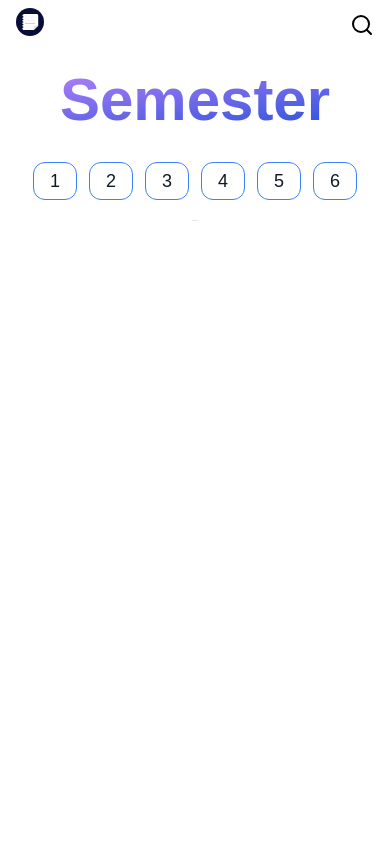
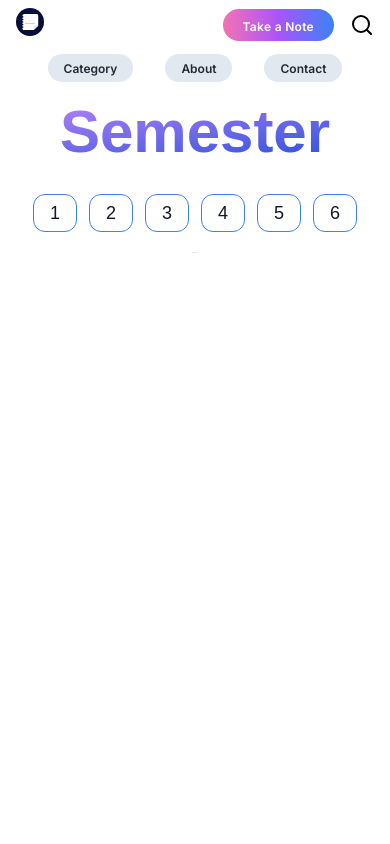
Before and after one commit to Jignesh220/smart-uni, a Next.js app: page /bsc in a window 390 px wide. Shown: the top 844 px of the page. Built offline with nearby package versions, Linux system fonts and the light colour scheme; a web font is replaced by a local one.

Commit message:
some fixes

```diff
--- a/app/Reuseable/Model.tsx
+++ b/app/Reuseable/Model.tsx
@@ -58,7 +58,7 @@ const Modal = ({
   return (
     <Fragment>
       <AnimatePresence>
-        <div className="fixed inset-0 flex items-center justify-center z-50">
+        <div className="fixed inset-0 flex items-center justify-center z-50 p-2">
           <div className="fixed bg-black/50 inset-0 backdrop-blur-[5px] -z-50"></div>
           <motion.div
             initial={{
@@ -90,7 +90,7 @@ const Modal = ({
             }
             className={`${ModelStyale({
               variants,
-            })} rounded-3xl z-10 w-[38rem] h-auto relative ${className}`}
+            })} rounded-3xl z-10 md:w-[38rem] w-full h-auto relative ${className}`}
             style={{
               boxShadow: "rgba(100, 100, 111, 0.2) 0px 7px 29px 0px",
             }}
--- a/app/Reuseable/Navbar.tsx
+++ b/app/Reuseable/Navbar.tsx
@@ -72,7 +72,24 @@ export function Navbar() {
             </div> */}
           </div>
         </Link>
-        <Link href="/search" className="block md:hidden">
+        <div className="flex flex-row gap-4">
+          <motion.div
+            whileHover={{
+              scale: 1.04,
+            }}
+            whileTap={{
+              scale: 0.8,
+            }}
+            transition={{
+              type: "spring",
+            }}
+            className="my-auto block md:hidden rounded-full text-white bg-blue-300 p-1 px-5 bg-gradient-to-r from-pink-400 via-purple-500 to-blue-500"
+          >
+            <Link href="/notes" className="text-xs font-semibold tracking-wide">
+              Take a Note
+            </Link>
+          </motion.div>
+          <Link href="/search" className="block md:hidden my-auto">
             <svg
               xmlns="http://www.w3.org/2000/svg"
               width="24"
@@ -88,6 +105,7 @@ export function Navbar() {
               <path d="m21 21-4.3-4.3" />
             </svg>
           </Link>
+        </div>
         <ul className="md:space-x-8 min-[0px]:hidden md:inline-flex">
           {menuItems.map((item) => (
             <li key={item.name} className="my-auto ">
@@ -107,14 +125,15 @@ export function Navbar() {
               scale: 0.8,
             }}
             transition={{
-            type:"spring"
+              type: "spring",
             }}
-          className="my-auto rounded-full text-white bg-blue-300 p-2 px-8 bg-gradient-to-r from-pink-400 via-purple-500 to-blue-500">
+            className="my-auto rounded-full text-white bg-blue-300 p-2 px-8 bg-gradient-to-r from-pink-400 via-purple-500 to-blue-500"
+          >
             <Link
               href="/notes"
               className="text-base font-semibold tracking-wide"
             >
-                Notes
+              Take a Note
             </Link>
           </motion.li>
           <li>
@@ -142,6 +161,18 @@ export function Navbar() {
             </Link>
           </li>
         </ul>
+      </div>
+      <div className="text-sm flex flex-row justify-center gap-8 mt-1 md:hidden">
+        {menuItems.map((item) => (
+          <div key={item.name} className="my-auto bg-slate-200 p-1 px-4 rounded-full">
+            <Link
+              href={item.href}
+              className="text-xs font-semibold text-gray-800 hover:text-gray-800/75"
+            >
+              {item.name}
+            </Link>
+          </div>
+        ))}
       </div>
     </div>
   );
--- a/app/notes/Notes.tsx
+++ b/app/notes/Notes.tsx
@@ -188,19 +188,19 @@ export default function Notes() {
       <div className="flex justify-center min-w-full flex-row gap-4">
         <motion.input
           initial={{
-            width: "0px",
+            scale: 0
           }}
           animate={{
-            width: "20%",
+            scale: 1
           }}
           whileFocus={{
-            width: "25%",
+            scale: 1.02
           }}
           transition={{
             delay: 0.2,
             type: "spring",
           }}
-          className="h-12 pl-6 pr-8 rounded-full bg-purple-200 focus:outline-purple-700 outline-none pe-4 ps-4 text-sm shadow-sm"
+          className="h-12 pl-6 pr-8 w-3/5 md:w-3/12 rounded-full bg-purple-200 focus:outline-purple-700 outline-none pe-4 ps-4 text-sm shadow-sm"
           id="note"
           type="note"
           placeholder="note"
@@ -257,8 +257,8 @@ export default function Notes() {
             <span className="loader"></span>
           </div>
         ) : (
-          <div className="min-w-full">
-            <div className="mt-4 min-w-full flex flex-row gap-2">
+          <div className="w-full">
+            <div className="mt-4 w-full flex flex-wrap flex-row gap-2">
               <motion.input
                 className="py-2 ps-2 w-full border-b-2 md:text-lg font-outfit tracking-wide font-bold outline-none border-gray-200 pe-10 shadow-sm text-sm focus:border-black"
                 id="title"
@@ -282,7 +282,7 @@ export default function Notes() {
             <div className="">
               <hr />
               <div className="mt-2 flex justify-between">
-                <div className="flex flex-row gap-4">
+                <div className="flex flex-row flex-wrap gap-4">
                   <button
                     onClick={handleBoldClick}
                     className="bg-transparent border border-black/75 p-2 px-4 rounded-lg text-black font-outfit font-bold"
@@ -301,13 +301,13 @@ export default function Notes() {
                   >
                     U
                   </button>
-                  <button
+                  {/* <button
                     onClick={openLinkModal}
                     className="bg-transparent border border-black/75 p-2 px-4 rounded-lg text-black font-outfit font-bold"
                   >
                     Link
-                  </button>
-                  <div className="mt-2 text-xs text-gray-600 flex flex-col gap-1 mx-auto">
+                  </button> */}
+                  <div className="mt-2 text-xs text-gray-600 flex md:flex-col flex-row md:gap-1 gap-4 mx-auto">
                     <p>{getContentLength()} characters</p>
                     <p>{getWordCount()} Words</p>
                   </div>
@@ -315,7 +315,7 @@ export default function Notes() {
                 <button
                   onClick={onAddNote}
                   disabled={getContentLength() === 0 || notesTitle === ""}
-                  className="bg-blue-800 p-2 px-8 rounded-lg text-white disabled:bg-slate-400"
+                  className="bg-blue-800 max-h-12 p-2 px-8 rounded-lg text-white disabled:bg-slate-400"
                 >
                   Add
                 </button>
```
Lines whose indentation alone changed are shown as unchanged.
